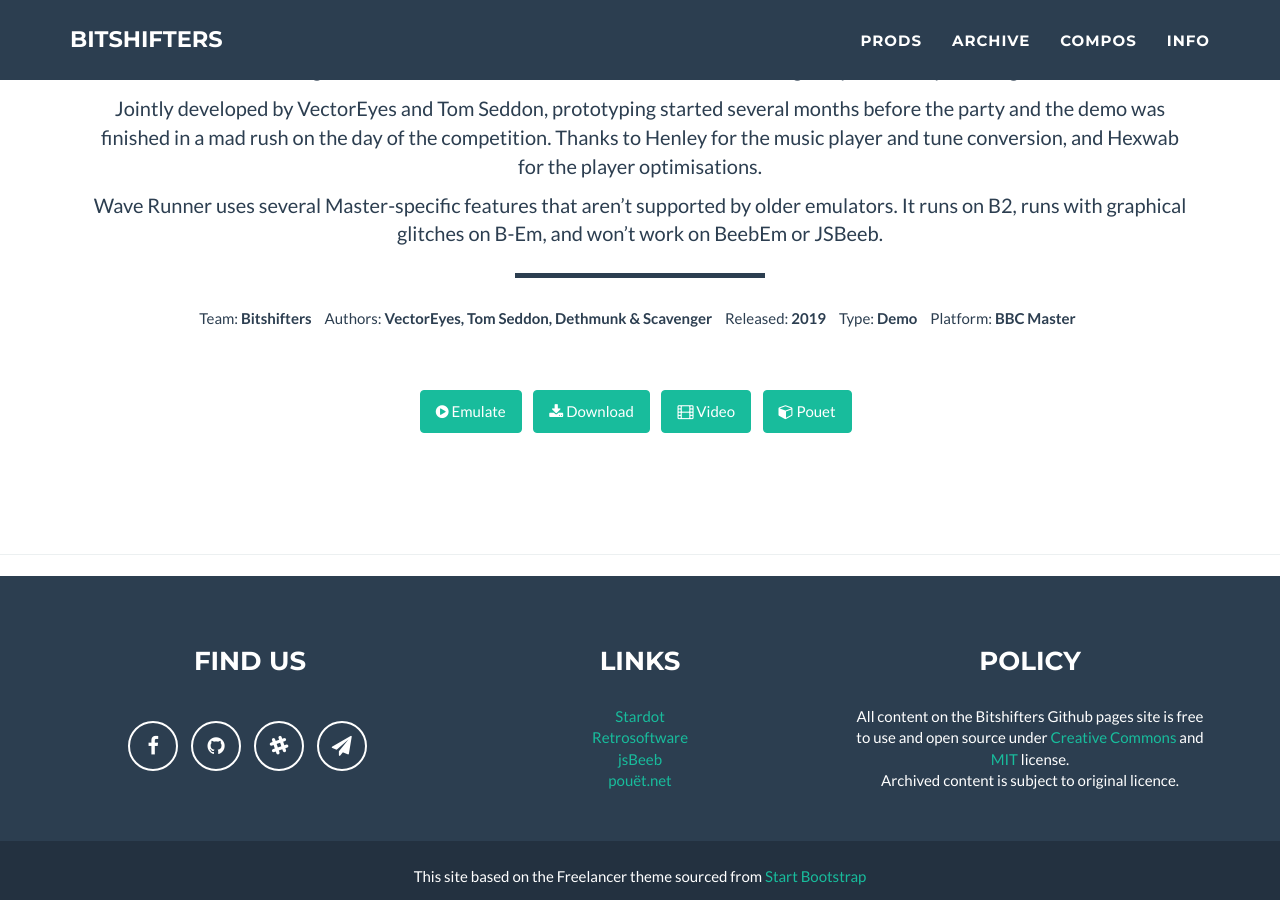
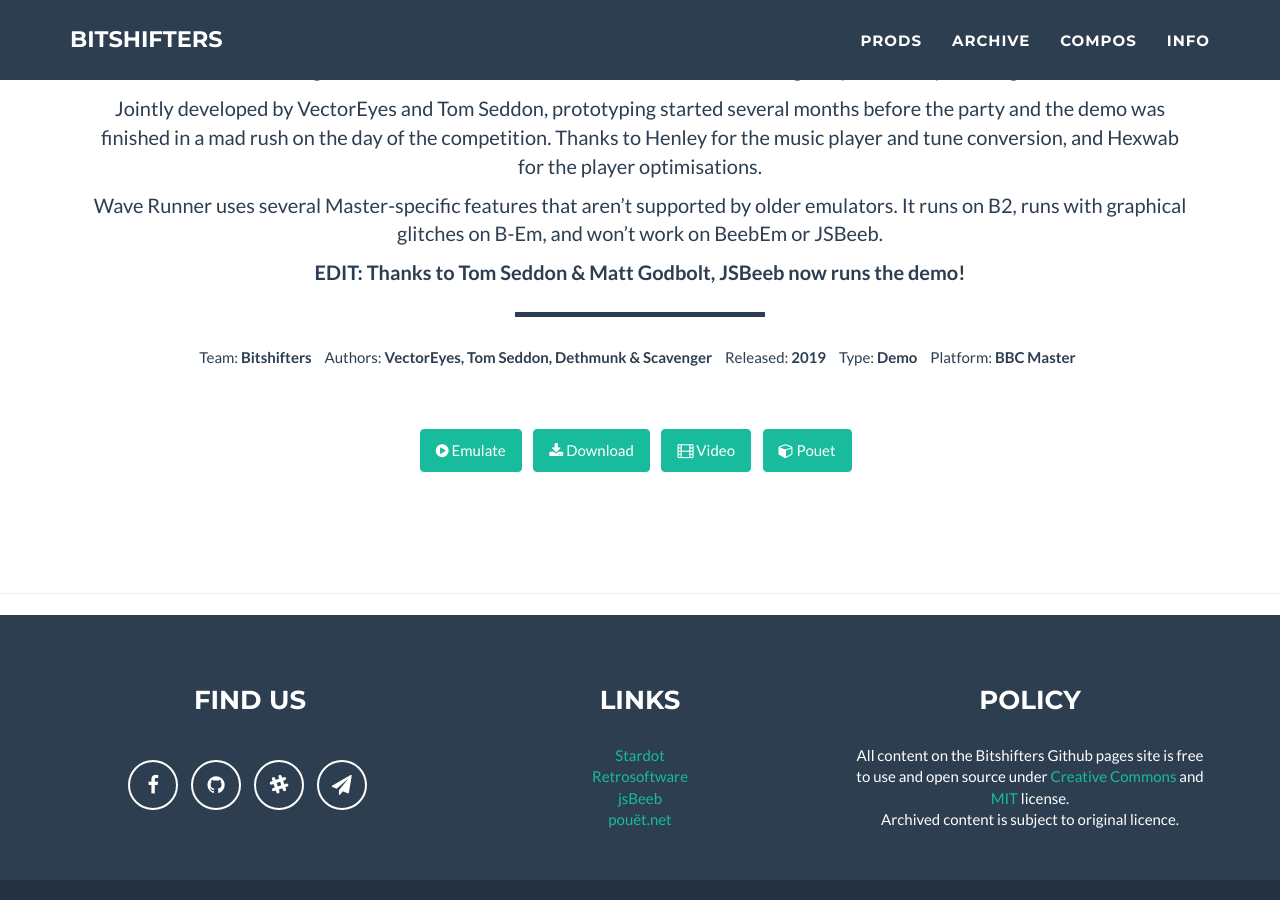
Before and after one commit to bitshifters/bitshifters.github.io, a Jekyll site: the page built from _posts/prods/2019-06-23-bs-wave-runner.md, in a window 1280 px wide and 900 px high, scrolled down 964 px. Built offline with Jekyll 4.4.1, drawn with Linux system fonts in a browser that asks for light colours.

Commit message:
text update

```diff
--- a/_posts/prods/2019-06-23-bs-wave-runner.md
+++ b/_posts/prods/2019-06-23-bs-wave-runner.md
@@ -27,3 +27,5 @@ Released at the Nova 2019 demoparty, this demo features 'Stable Raster' and 'Ver
 Jointly developed by VectorEyes and Tom Seddon, prototyping started several months before the party and the demo was finished in a mad rush on the day of the competition. Thanks to Henley for the music player and tune conversion, and Hexwab for the player optimisations.
 
 Wave Runner uses several Master-specific features that aren't supported by older emulators. It runs on B2, runs with graphical glitches on B-Em, and won't work on BeebEm or JSBeeb.
+
+**EDIT: Thanks to Tom Seddon & Matt Godbolt, JSBeeb now runs the demo!**
```
